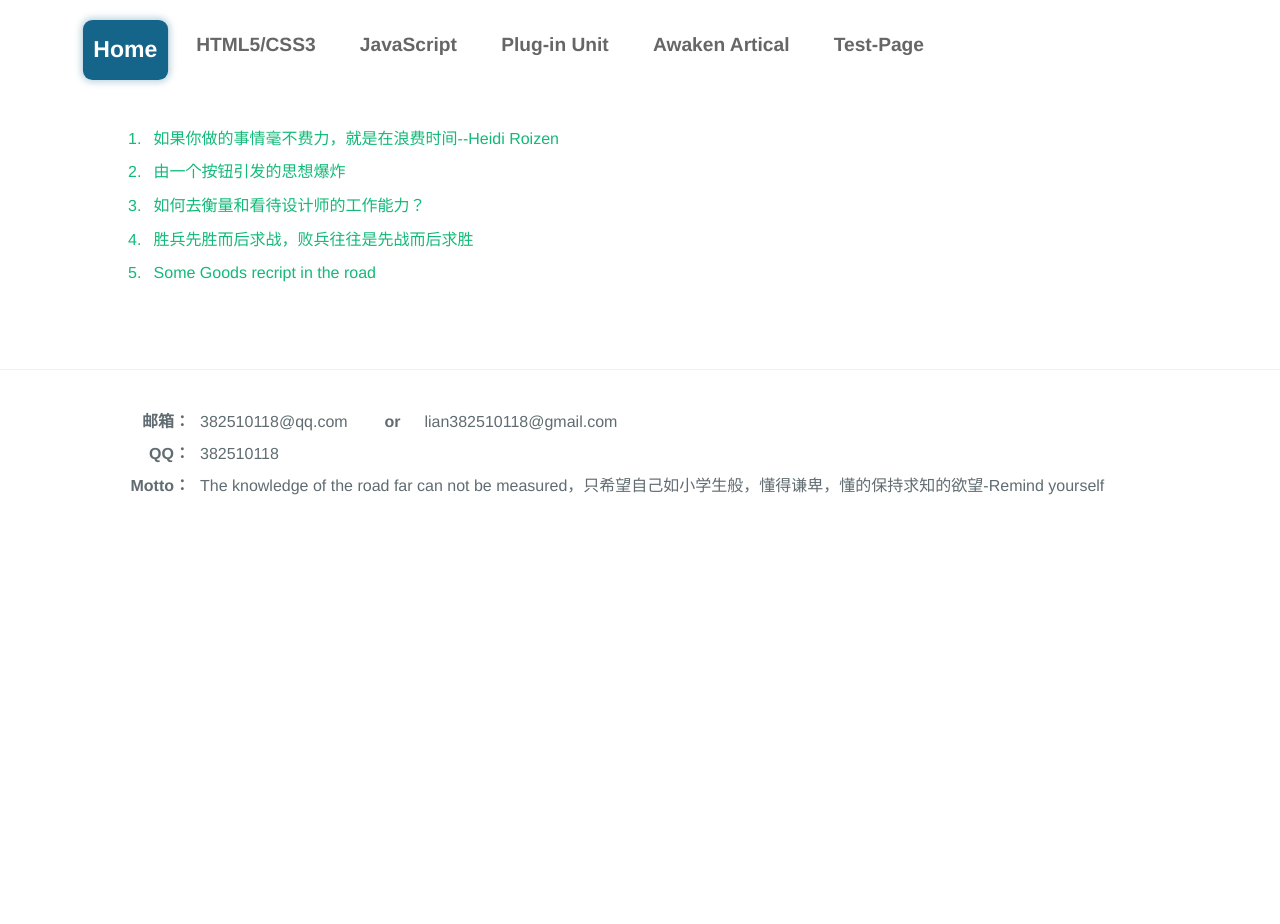
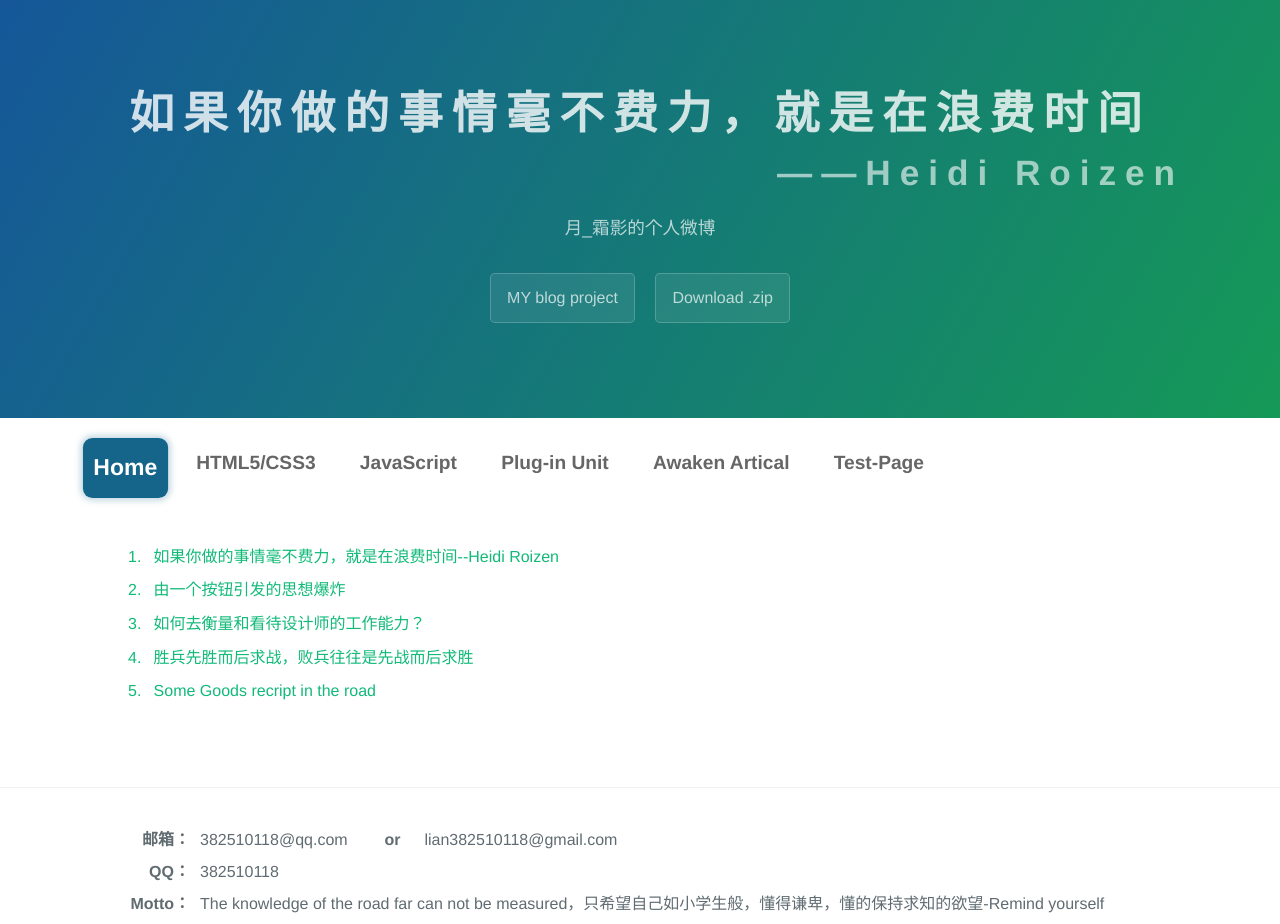
Before and after one commit to lsh382510118/Moonya, a plain HTML site: page index.html in a window 1280 px wide. Both pictures are taken after a click on the element "Home". Before the commit the page ends 800 px from the top, so only its background shows below. Drawn offline with Linux system fonts and the light colour scheme.

Commit message:
header-banner

```diff
--- a/js/ui.js
+++ b/js/ui.js
@@ -5,7 +5,10 @@ $(function(){
         setTimeout(function(){$('.artical-layer-wrap').remove();$('.artical-layer-box').hide();},700)
     });
     $('.main-nav>div').click(function(){
-        $('.page-header').addClass('hide');
+        $('.page-header').removeClass('hide').addClass('hide');
+    })
+    $('.main-nav>div.home').click(function(){
+        $('.page-header').removeClass('hide');
     })
 });
 //<div class="nav-box">
--- a/stylesheets/stylesheet.css
+++ b/stylesheets/stylesheet.css
@@ -77,7 +77,18 @@ ul{
 
 @media screen and (min-width: 64em) {
   .page-header {
-    padding: 0rem 6rem; }
+    padding: 0rem 6rem;
+    -webkit-transition: .5s all ease-in-out;
+    -moz-transition: .5s all ease-in-out ;
+    -ms-transition: .5s all ease-in-out ;
+    -o-transition: .5s all ease-in-out ;
+    transition: .5s all ease-in-out ;
+    -webkit-transform-origin:top;
+    -moz-transform-origin:top;
+    -ms-transform-origin:top;
+    -o-transform-origin:top;
+    transform-origin:top;
+    height: 418px}
   .page-header.hide{
     height: 0;
     overflow: hidden;
```
